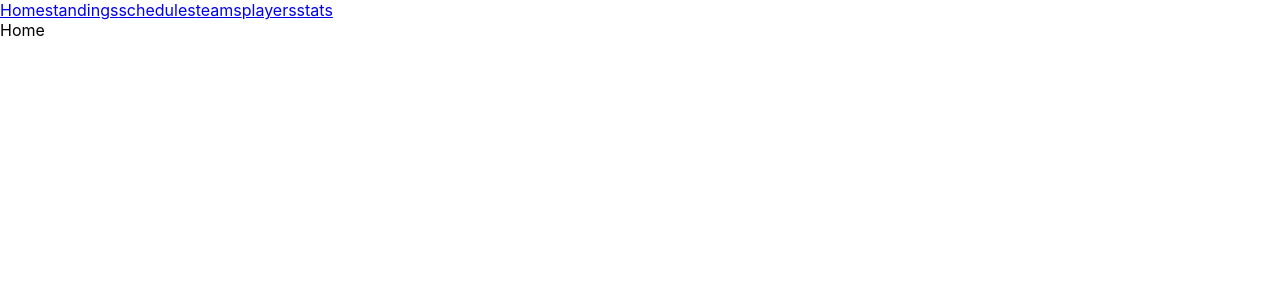
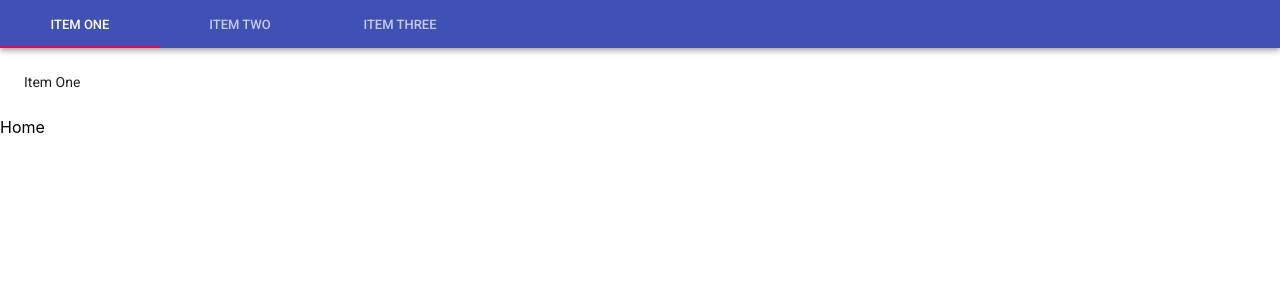
Before and after one commit to pujan1/owlApp, a React (Create React App) app in the folder public/: page / in a window 1280 px wide. Shown: the top 300 px of the page. Built offline with nearby package versions, Linux system fonts and the light colour scheme.

Commit message:
Feat: Navbar

```diff
--- a/public/src/components/Main.js
+++ b/public/src/components/Main.js
@@ -1,6 +1,5 @@
 import React, { Component } from "react";
 import { BrowserRouter, Route, Switch } from "react-router-dom";
-import Button from "@material-ui/core/Button";
 import Home from "./home";
 import Teams from "./teams";
 import Standings from "./standings";
--- a/public/src/components/navbar.js
+++ b/public/src/components/navbar.js
@@ -1,19 +1,80 @@
-import React, { Component } from "react";
-import { NavLink } from "react-router-dom";
+// import React, { Component } from "react";
+// import { NavLink } from "react-router-dom";
 
-class NavBar extends Component {
+// class NavBar extends Component {
+//   render() {
+//     return (
+//       <div>
+//         <NavLink to="/">Home</NavLink>
+//         <NavLink to="/standings">standings</NavLink>
+//         <NavLink to="/schedules">schedules</NavLink>
+//         <NavLink to="/teams">teams</NavLink>
+//         <NavLink to="/players">players</NavLink>
+//         <NavLink to="/stats">stats</NavLink>
+//       </div>
+//     );
+//   }
+// }
+
+// export default NavBar;
+
+import React from "react";
+import PropTypes from "prop-types";
+import { withStyles } from "@material-ui/core/styles";
+import { AppBar, Tabs, Typography } from "@material-ui/core";
+import Tab from "@material-ui/core/Tab";
+
+function TabContainer(props) {
+  return (
+    <Typography component="div" style={{ padding: 8 * 3 }}>
+      {props.children}
+    </Typography>
+  );
+}
+
+TabContainer.propTypes = {
+  children: PropTypes.node.isRequired
+};
+
+const styles = theme => ({
+  root: {
+    flexGrow: 1,
+    backgroundColor: theme.palette.background.paper
+  }
+});
+
+class SimpleTabs extends React.Component {
+  state = {
+    value: 0
+  };
+
+  handleChange = (event, value) => {
+    this.setState({ value });
+  };
+
   render() {
+    const { classes } = this.props;
+    const { value } = this.state;
+
     return (
-      <div>
-        <NavLink to="/">Home</NavLink>
-        <NavLink to="/standings">standings</NavLink>
-        <NavLink to="/schedules">schedules</NavLink>
-        <NavLink to="/teams">teams</NavLink>
-        <NavLink to="/players">players</NavLink>
-        <NavLink to="/stats">stats</NavLink>
+      <div className={classes.root}>
+        <AppBar position="static">
+          <Tabs value={value} onChange={this.handleChange}>
+            <Tab label="Item One" />
+            <Tab label="Item Two" />
+            <Tab label="Item Three" />
+          </Tabs>
+        </AppBar>
+        {value === 0 && <TabContainer>Item One</TabContainer>}
+        {value === 1 && <TabContainer>Item Two</TabContainer>}
+        {value === 2 && <TabContainer>Item Three</TabContainer>}
       </div>
     );
   }
 }
 
-export default NavBar;
+SimpleTabs.propTypes = {
+  classes: PropTypes.object.isRequired
+};
+
+export default withStyles(styles)(SimpleTabs);
```
